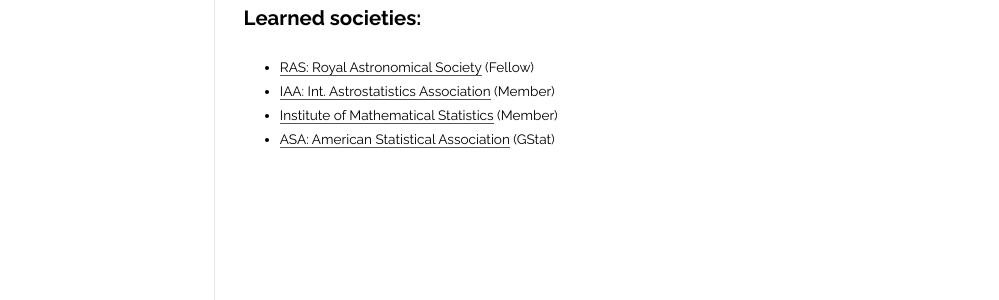
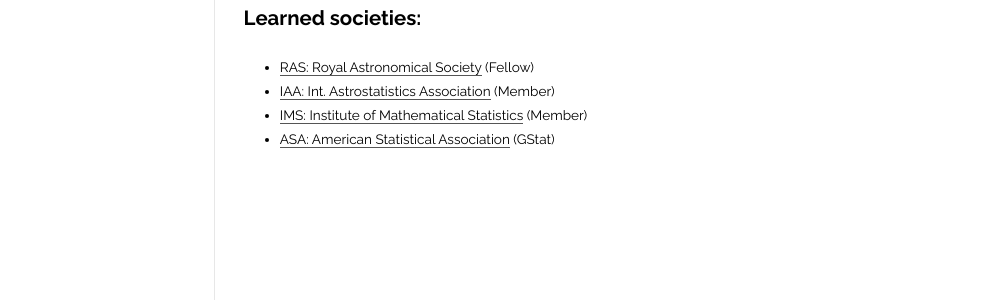
Before and after one commit to moews/moews.github.io, a Jekyll site: the page built from _posts/2017-03-27-about.md, in a window 1280 px wide. Shown: the part 406-706 px from the top of the page, without its empty margins (144-1143 px from the left). Built offline with Jekyll 4.4.1, drawn with Linux system fonts in a browser that asks for light colours.

Commit message:
Update 2017-03-27-about.md

```diff
--- a/_posts/2017-03-27-about.md
+++ b/_posts/2017-03-27-about.md
@@ -19,5 +19,5 @@
 
 * [RAS: Royal Astronomical Society](https://www.ras.org.uk) (Fellow)
 * [IAA: Int. Astrostatistics Association](http://iaa.mi.oa-brera.inaf.it/IAA/home.html) (Member)
-* [Institute of Mathematical Statistics](http://www.imstat.org) (Member)
+* [IMS: Institute of Mathematical Statistics](http://www.imstat.org) (Member)
 * [ASA: American Statistical Association](http://www.amstat.org) (GStat)
```
